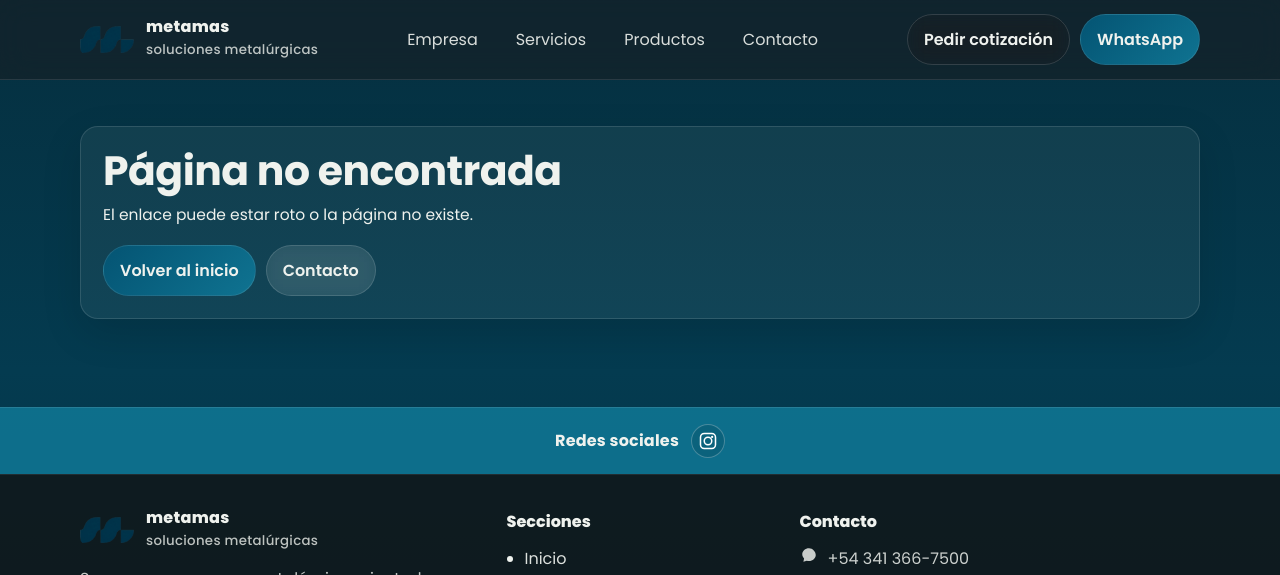
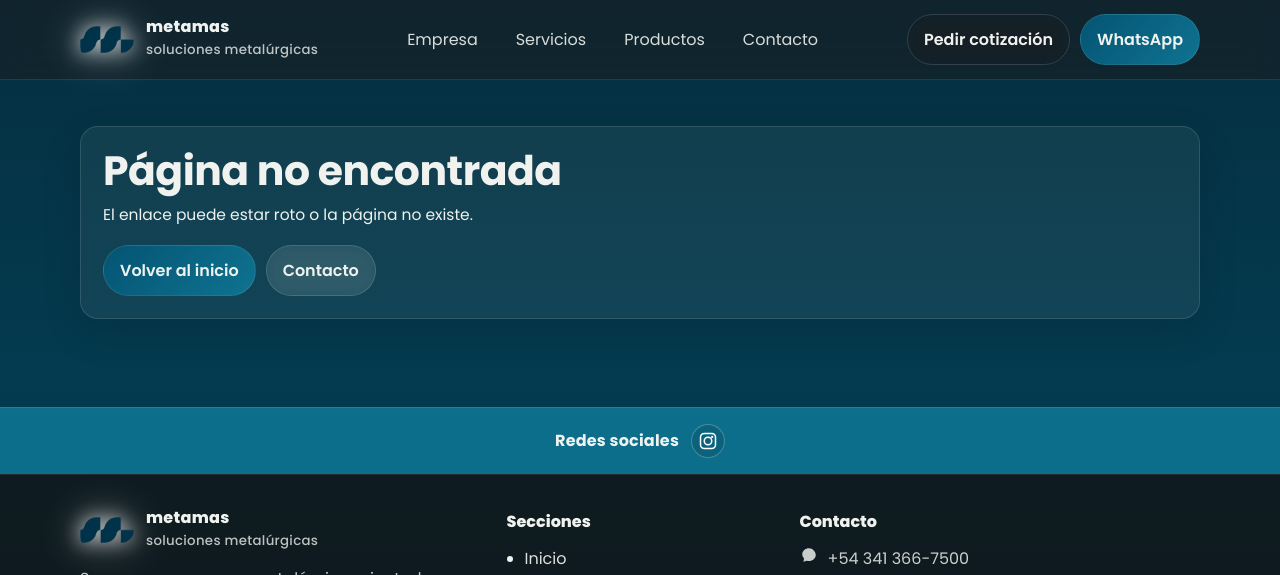
Before and after one commit to SebaFuk/Metamas, a plain HTML site: page 404.html in a window 1280 px wide. Shown: the top 575 px of the page. Drawn offline with Linux system fonts and the light colour scheme.

Commit message:
Add files via upload

```diff
--- a/404.html
+++ b/404.html
@@ -14,7 +14,7 @@
   <div class="container">
     <div class="nav" data-nav>
       <a class="brand" href="index.html" aria-label="Metamas">
-        <img src="assets/img/logo_light.png" alt="Metamas"/>
+        <img src="assets/img/logo_mark.png" class="logo-glow" alt="Metamas"/>
         <div>
           <span>metamas</span>
           <small>soluciones metalúrgicas</small>
@@ -73,7 +73,7 @@
     <div class="container footer-cols">
       <div class="footer-brand">
         <div class="brand">
-          <img src="assets/img/logo_light.png" alt="Metamas"/>
+          <img src="assets/img/logo_mark.png" class="logo-glow" alt="Metamas"/>
           <div>
             <span>metamas</span>
             <small>soluciones metalúrgicas</small>
--- a/css/styles.css
+++ b/css/styles.css
@@ -71,6 +71,13 @@ img{max-width:100%; display:block}
   object-fit:contain;
   background: transparent;
   box-shadow: none;
+}
+
+/* Remarco/glow blanco SOLO para el ícono del logo */
+.brand img.logo-glow{
+  filter:
+    drop-shadow(0 0 10px rgba(255,255,255,.85))
+    drop-shadow(0 0 20px rgba(255,255,255,.35));
 }
 .brand span{display:block; line-height:1.1}
 .brand small{opacity:.78; font-weight:500}
```
Also changed, not shown: contacto.html (+2 -2 lines), empresa.html (+2 -2 lines), gracias.html (+1 -1 lines), index.html (+2 -2 lines), productos.html (+2 -2 lines), servicios.html (+2 -2 lines).
